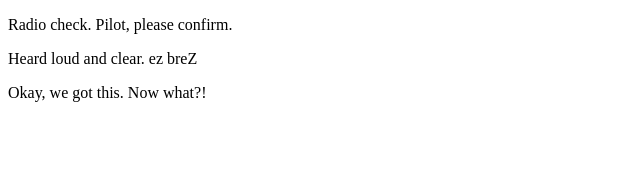
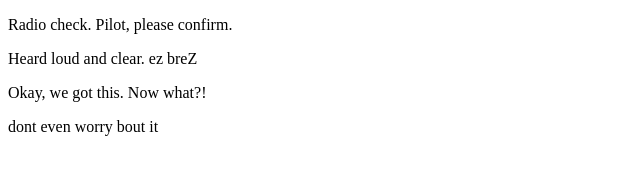
Before and after one commit to jnorrick/communication-log-control, a plain HTML site: page index.html in a window 1280 px wide. Shown: the whole page, without its empty margins (0-640 px from the left). Drawn offline with Linux system fonts and the light colour scheme.

Commit message:
super test message

```diff
--- a/index.html
+++ b/index.html
@@ -4,5 +4,6 @@
     <p>Radio check. Pilot, please confirm.</p>
     <p>Heard loud and clear. ez breZ</p>
     <p>Okay, we got this. Now what?!</p>
+    <p>dont even worry bout it</p>
 </body>
 </html>
```
